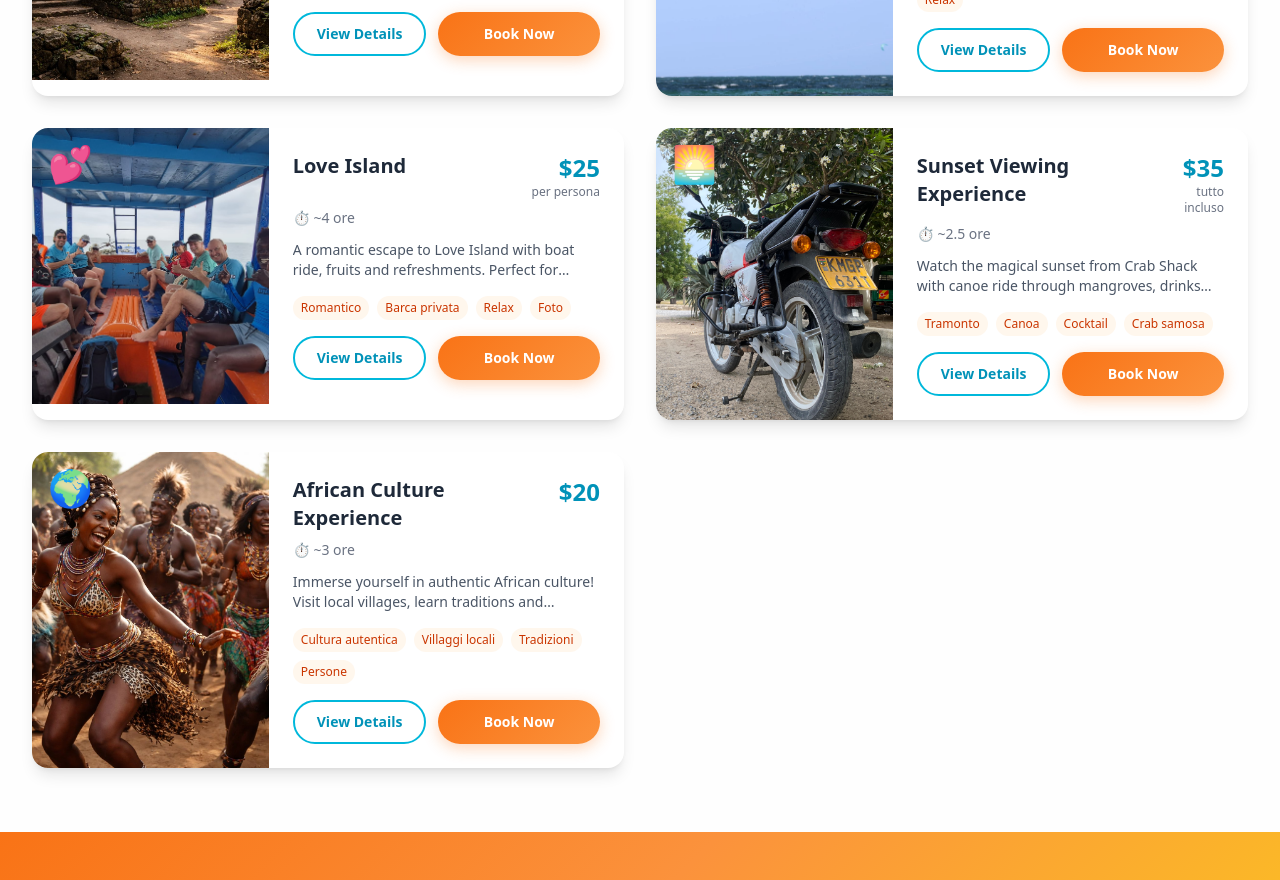
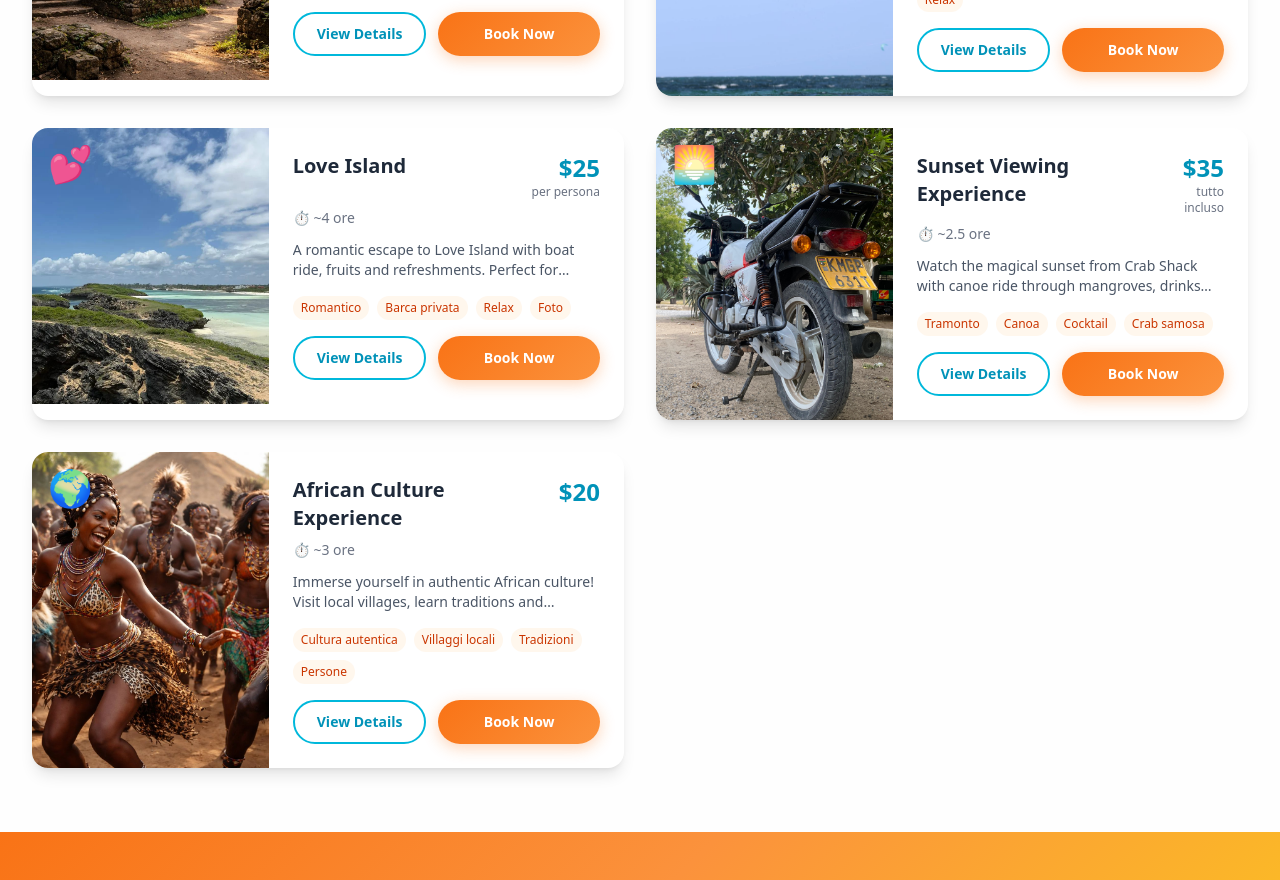
Before and after one commit to cjhines/kite-and-bike, a Next.js app: page /en/tours in a window 1280 px wide. Shown: the part 1080-1960 px from the top of the page. Built offline with nearby package versions, Linux system fonts and the light colour scheme.

Commit message:
chore: update assets

```diff
--- a/src/app/[locale]/_data/toursData.ts
+++ b/src/app/[locale]/_data/toursData.ts
@@ -63,7 +63,7 @@ export const getTours = (t: any) => [
     price: '$25',
     priceNote: 'per persona',
     duration: '~4 ore',
-    image: '/fromRashid/IMG-20250122-WA0070.jpg',
+    image: '/assets/love-island.jpeg',
     emoji: '💕',
     includes: ['Trasporto A/R', 'Gita in barca', 'Frutta fresca', 'Acqua/Soda'],
     highlights: ['Romantico', 'Barca privata', 'Relax', 'Foto'],
```
Also changed, not shown: public/assets/love-island.jpeg (added), public/fromRashid/IMG-20250122-WA0070.jpg (deleted).
